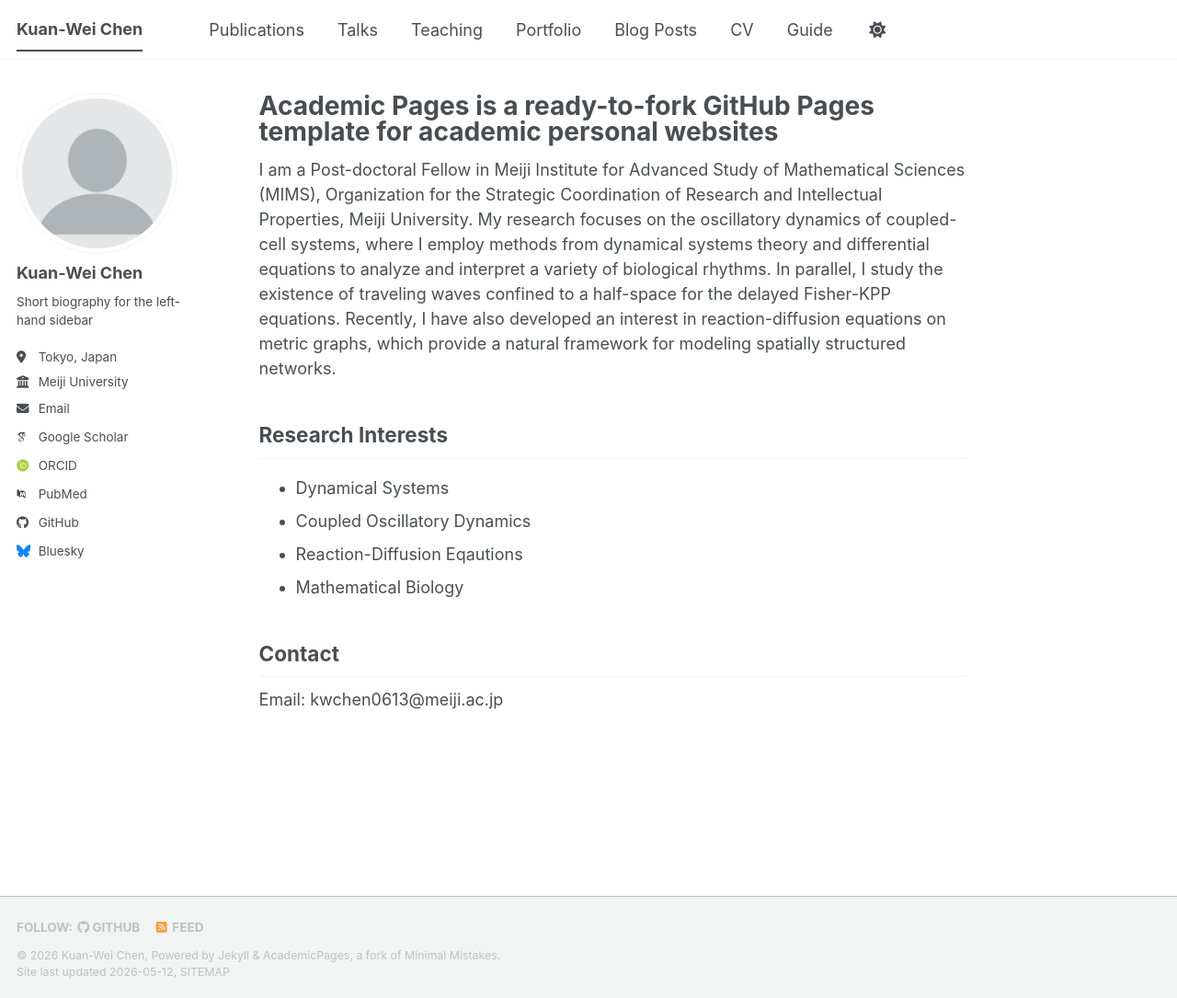
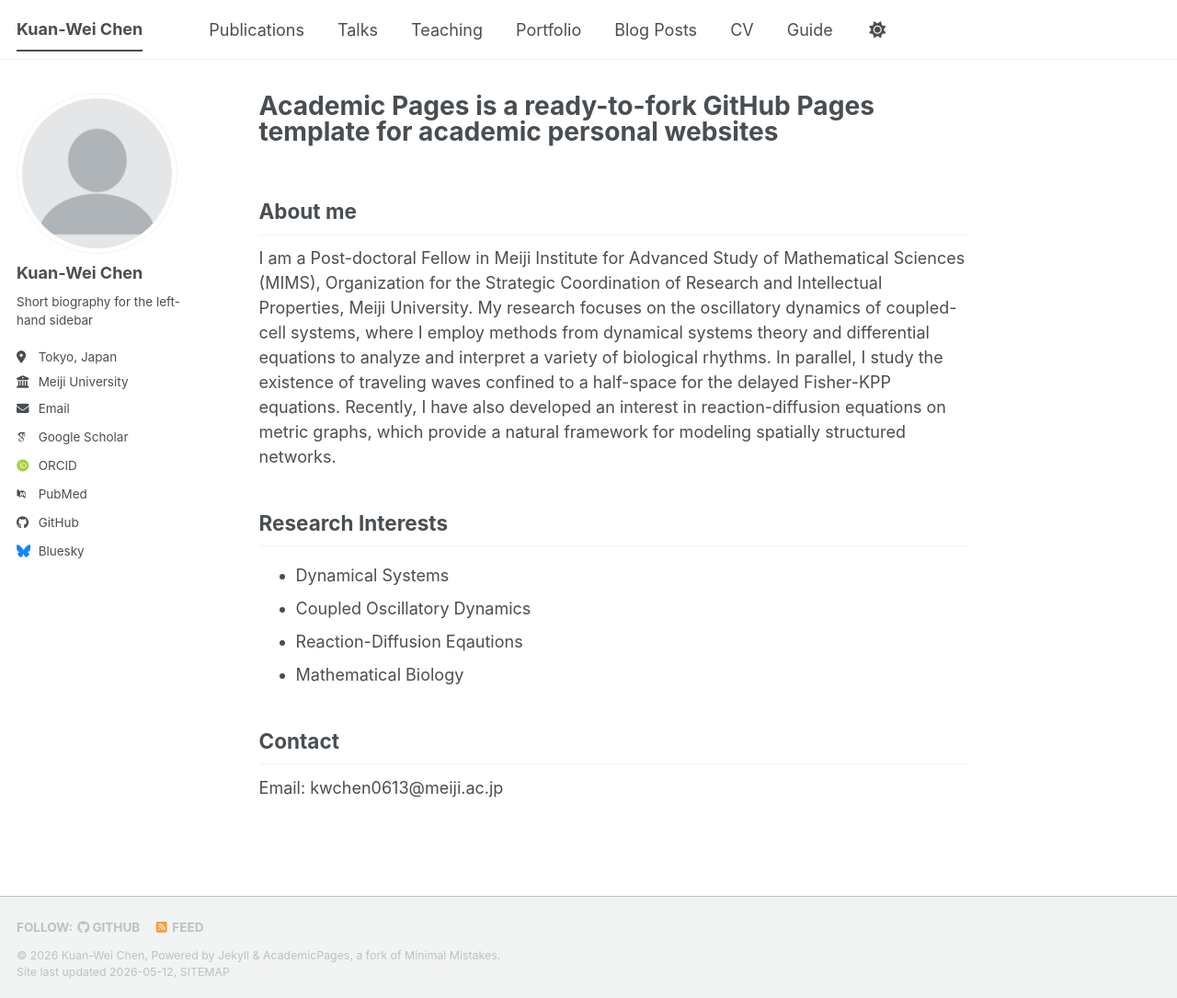
Before and after one commit to kwchen0613/kwchen0613.github.io, a Jekyll site: the page built from _pages/about.md, in a window 1280 px wide and 1085 px high. Shown: the whole window at 92% size. Built offline with Jekyll 4.4.1, drawn with Linux system fonts in a browser that asks for light colours; some web fonts are replaced; a script bundle is joined from its source files by our own code; library files that are not in the unit come from our copies.

Commit message:
Update about.md

```diff
--- a/_pages/about.md
+++ b/_pages/about.md
@@ -6,6 +6,8 @@ redirect_from:
   - /about/
   - /about.html
 ---
+
+## About me
 
 I am a Post-doctoral Fellow in Meiji Institute for Advanced Study of Mathematical Sciences (MIMS), Organization for the Strategic Coordination of Research and Intellectual Properties, Meiji University.
 My research focuses on the oscillatory dynamics of coupled-cell systems, where I employ methods from dynamical systems theory and differential equations to analyze and interpret a variety of biological rhythms.
```
